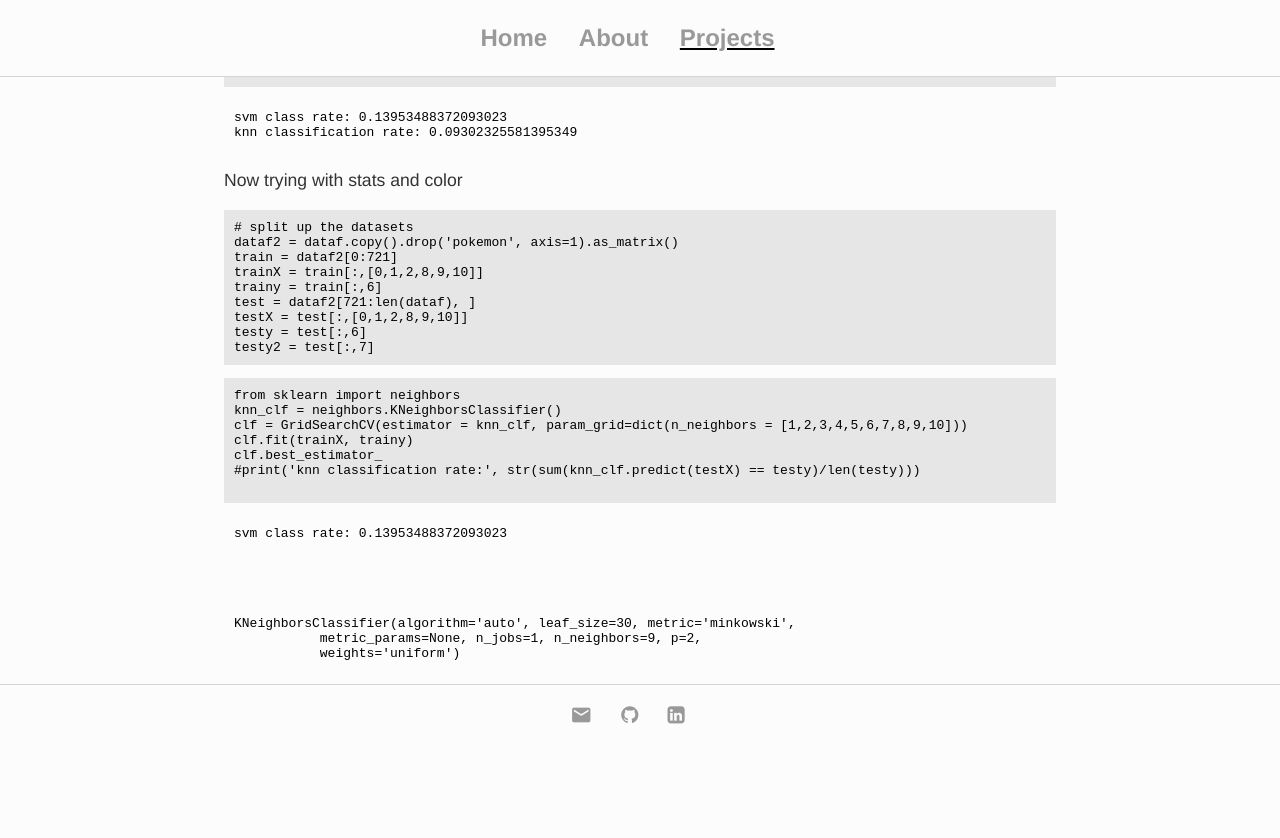
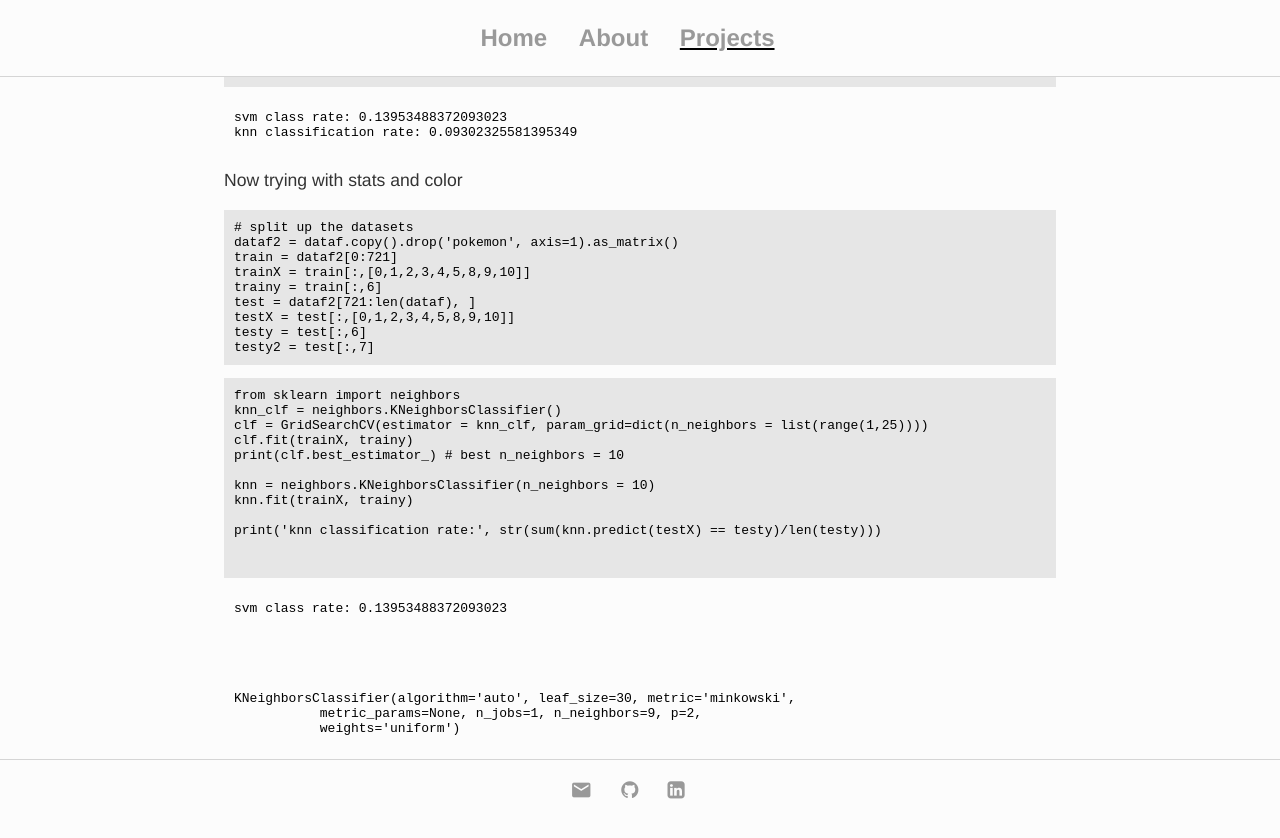
Before and after one commit to clfkenny/clfkenny.github.io, a Jekyll site: the page built from projects/pokemon_classifier/index.md, in a window 1280 px wide and 900 px high, scrolled down 6220 px. Shown: the top 838 px of the window. Built offline with Jekyll 4.4.1, drawn with Linux system fonts in a browser that asks for light colours.

Commit message:
Update index.md

````diff
--- a/projects/pokemon_classifier/index.md
+++ b/projects/pokemon_classifier/index.md
@@ -381,10 +381,10 @@ Now trying with stats and color
 # split up the datasets
 dataf2 = dataf.copy().drop('pokemon', axis=1).as_matrix()
 train = dataf2[0:721]
-trainX = train[:,[0,1,2,8,9,10]]
+trainX = train[:,[0,1,2,3,4,5,8,9,10]]
 trainy = train[:,6]
 test = dataf2[721:len(dataf), ]
-testX = test[:,[0,1,2,8,9,10]]
+testX = test[:,[0,1,2,3,4,5,8,9,10]]
 testy = test[:,6]
 testy2 = test[:,7]
 ```
@@ -393,10 +393,15 @@ testy2 = test[:,7]
 ```python
 from sklearn import neighbors
 knn_clf = neighbors.KNeighborsClassifier()
-clf = GridSearchCV(estimator = knn_clf, param_grid=dict(n_neighbors = [1,2,3,4,5,6,7,8,9,10]))
+clf = GridSearchCV(estimator = knn_clf, param_grid=dict(n_neighbors = list(range(1,25))))
 clf.fit(trainX, trainy)
-clf.best_estimator_
-#print('knn classification rate:', str(sum(knn_clf.predict(testX) == testy)/len(testy)))
+print(clf.best_estimator_) # best n_neighbors = 10
+
+knn = neighbors.KNeighborsClassifier(n_neighbors = 10)
+knn.fit(trainX, trainy)
+
+print('knn classification rate:', str(sum(knn.predict(testX) == testy)/len(testy)))
+
 
 ```
 
````
